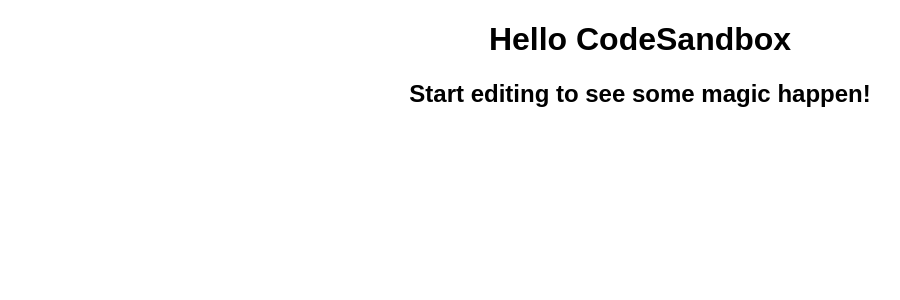
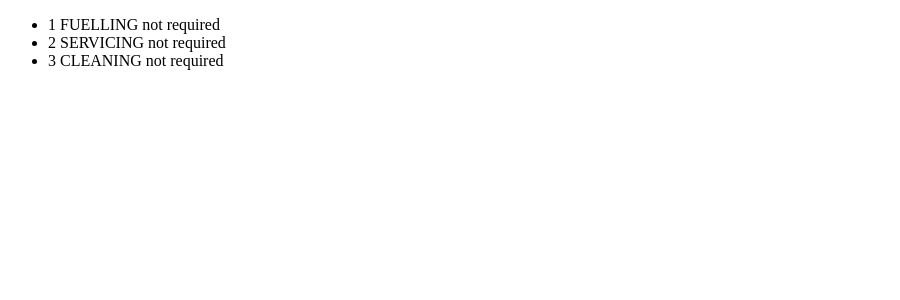
Before and after one commit to philipheslop/iqm, a React (Create React App) app: page / in a window 1280 px wide. Shown: the top 300 px of the page, without its empty margins (0-900 px from the left). Built offline with nearby package versions, Linux system fonts and the light colour scheme.

Commit message:
Basic Mock API

```diff
--- a/src/App.tsx
+++ b/src/App.tsx
@@ -1,10 +1,36 @@
+import React from "react";
 import "./styles.css";
+import { getMoodlets, Moodlet } from "./mockApi";
 
 export default function App() {
+  const [moodlets, setMoodlets] = React.useState<Moodlet[] | null>(null);
+  React.useEffect(() => {
+    const doGetMoodlets = async () => {
+      const result = await getMoodlets();
+      setMoodlets(result);
+    };
+    doGetMoodlets();
+  }, []);
+
+  if (!moodlets)
+    return (
+      <div className="App">
+        <h1>Hello CodeSandbox</h1>
+        <h2>Start editing to see some magic happen!</h2>
+      </div>
+    );
+
   return (
-    <div className="App">
-      <h1>Hello CodeSandbox</h1>
-      <h2>Start editing to see some magic happen!</h2>
+    <div>
+      <ul>
+        {moodlets.map((moodlet) => {
+          return (
+            <li key={moodlet.id}>
+              {moodlet.id} {moodlet.name} {moodlet.state}
+            </li>
+          );
+        })}
+      </ul>
     </div>
   );
 }
--- /dev/null
+++ b/src/mockApi.ts
@@ -0,0 +1,15 @@
+import mockData from "./mockData.json";
+
+let moodletData = mockData;
+
+export type Moodlet = {
+  id: number;
+  name: string;
+  state: string;
+};
+
+export const getMoodlets = () =>
+  new Promise<Moodlet[]>((resolve, reject) => {
+    if (!moodletData) reject(new Error("Moodlets not found"));
+    resolve(Object.values(moodletData));
+  });
--- /dev/null
+++ b/src/mockData.json
@@ -0,0 +1,5 @@
+[
+    { "id": 1, "name": "FUELLING", "state": "not required" },
+    { "id": 2, "name": "SERVICING", "state": "not required" },
+    { "id": 3, "name": "CLEANING", "state": "not required" }
+]
--- a/tsconfig.json
+++ b/tsconfig.json
@@ -5,6 +5,7 @@
     "compilerOptions": {
         "strict": true,
         "esModuleInterop": true,
+        "resolveJsonModule": true,
         "lib": [
             "dom",
             "es2015"
```
Also changed, not shown: .codesandbox/tasks.json, 1 other file (tests, documents, lock files or other folders).
